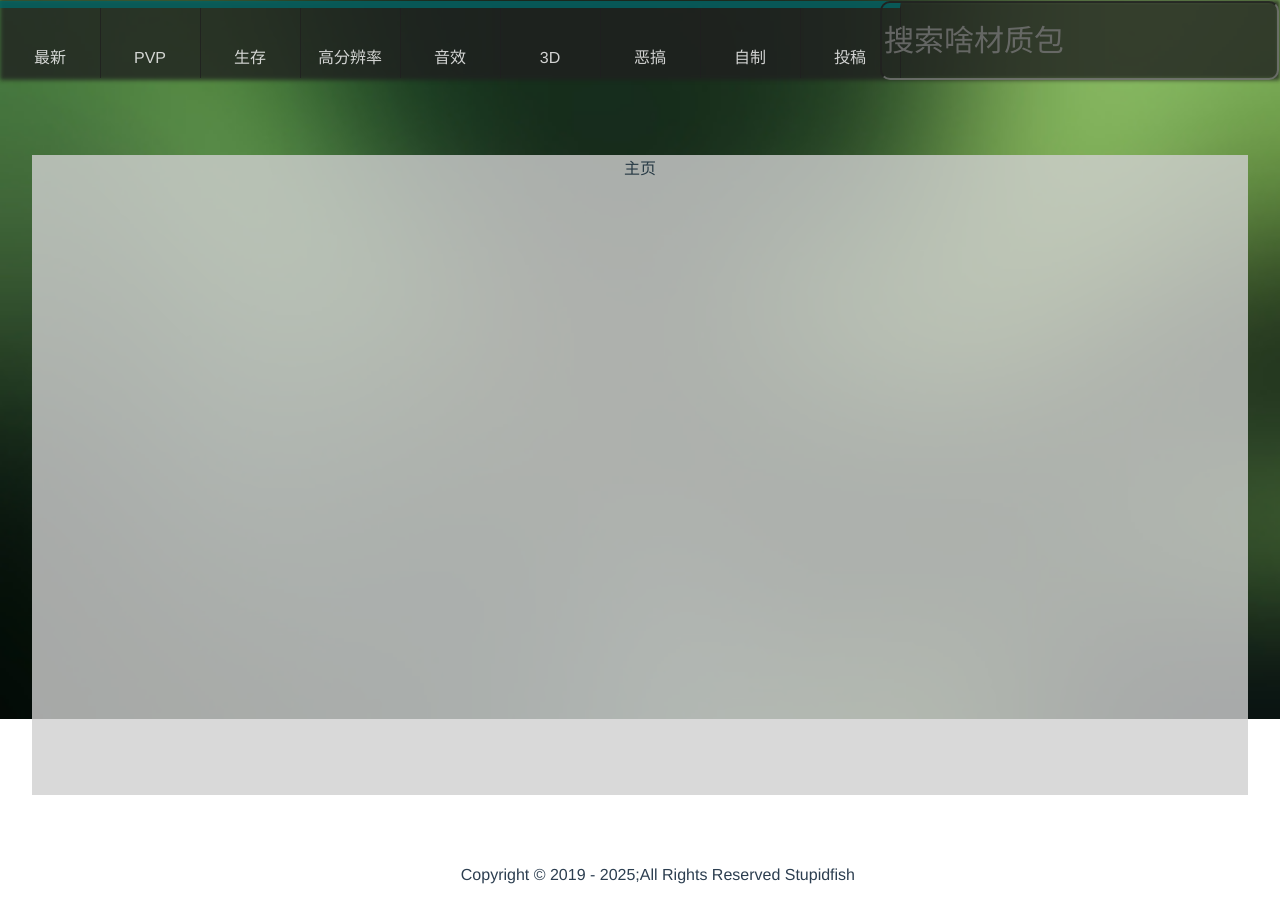
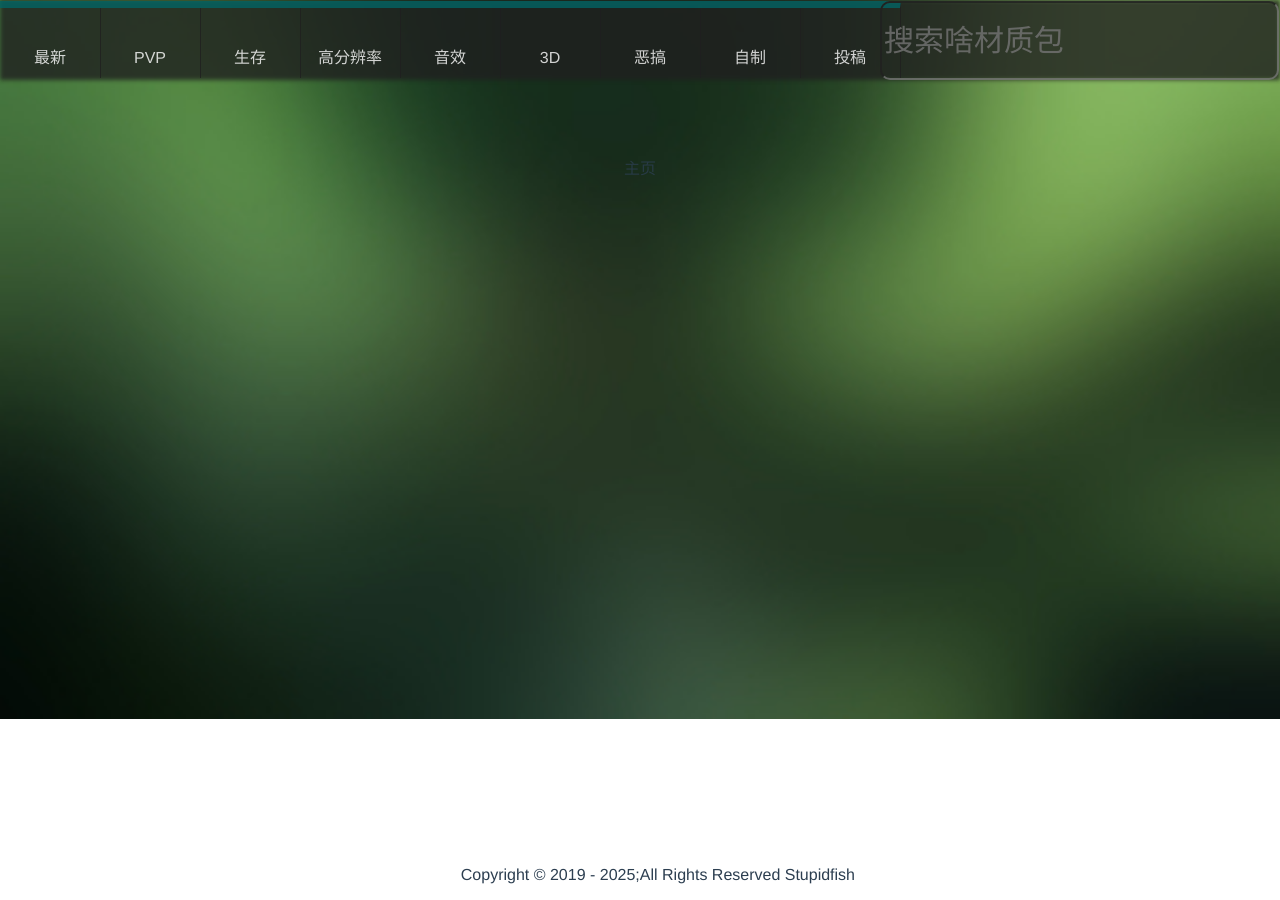
Before and after one commit to fjh1997/yuyu, a Vue app: page / in a window 1280 px wide. Built offline with nearby package versions, Linux system fonts and the light colour scheme; what vue-simple-uploader would draw is missing.

Commit message:
2019-3-22 23:11

```diff
--- a/src/components/headTop.vue
+++ b/src/components/headTop.vue
@@ -86,7 +86,6 @@
 				left: 0;
 				right: 0;
 				bottom: 0;
-				background-color: #D0D0D0;
 				z-index: 0;
 				opacity: 0.8;
 			}
```
